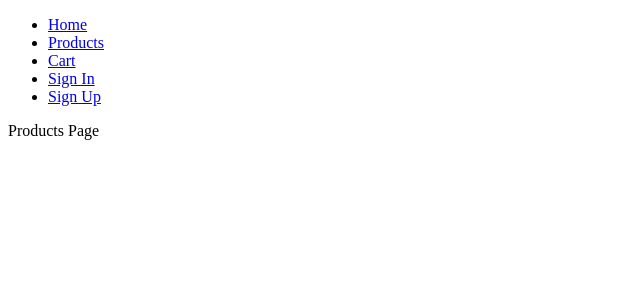
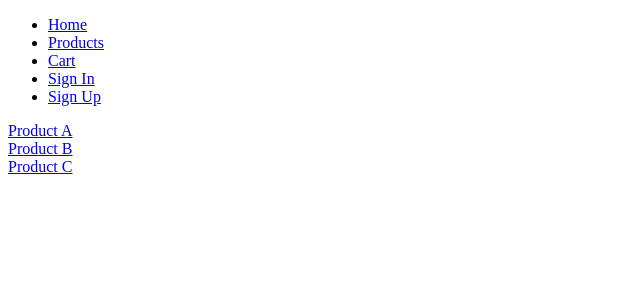
Before and after one commit to autsada/nextjs-apollo, a Next.js app: page /products in a window 1280 px wide. Shown: the top 300 px of the page, without its empty margins (0-640 px from the left). Built offline with nearby package versions, Linux system fonts and the light colour scheme.

Commit message:
NextJS basic2

```diff
--- /dev/null
+++ b/pages/_app.js
@@ -0,0 +1,25 @@
+// import App from 'next/app'
+
+import PageLayout from "../components/PageLayout"
+
+function MyApp({ Component, pageProps }) {
+  return (
+    <PageLayout>
+      <Component {...pageProps} />
+    </PageLayout>
+  )
+}
+
+// Only uncomment this method if you have blocking data requirements for
+// every single page in your application. This disables the ability to
+// perform automatic static optimization, causing every page in your app to
+// be server-side rendered.
+//
+// MyApp.getInitialProps = async (appContext) => {
+//   // calls page's `getInitialProps` and fills `appProps.pageProps`
+//   const appProps = await App.getInitialProps(appContext);
+//
+//   return { ...appProps }
+// }
+
+export default MyApp
--- a/pages/index.js
+++ b/pages/index.js
@@ -1,7 +1,5 @@
 import React from "react"
 
-import PageLayout from "../components/PageLayout"
-
-const Home = () => <PageLayout>Home Page</PageLayout>
+const Home = () => <div>Home Page</div>
 
 export default Home
--- a/pages/products.js
+++ /dev/null
@@ -1,9 +0,0 @@
-import React from "react"
-
-import PageLayout from "../components/PageLayout"
-
-const products = () => {
-  return <PageLayout>Products Page</PageLayout>
-}
-
-export default products
--- /dev/null
+++ b/pages/products/index.js
@@ -0,0 +1,40 @@
+import React from "react"
+import Link from "next/link"
+
+const fakeData = [
+  {
+    id: 1,
+    description: "Product A",
+    price: 100
+  },
+  {
+    id: 2,
+    description: "Product B",
+    price: 140
+  },
+  {
+    id: 3,
+    description: "Product C",
+    price: 180
+  }
+]
+
+const products = () => {
+  return (
+    <div>
+      {fakeData.map(prod => (
+        <Link
+          key={prod.id}
+          href="/products/[productId]"
+          as={`/products/${prod.id}`}
+        >
+          <a>
+            <div>{prod.description}</div>
+          </a>
+        </Link>
+      ))}
+    </div>
+  )
+}
+
+export default products
```
Also changed, not shown: pages/products/[productId].js (added, +10 -0 lines).
